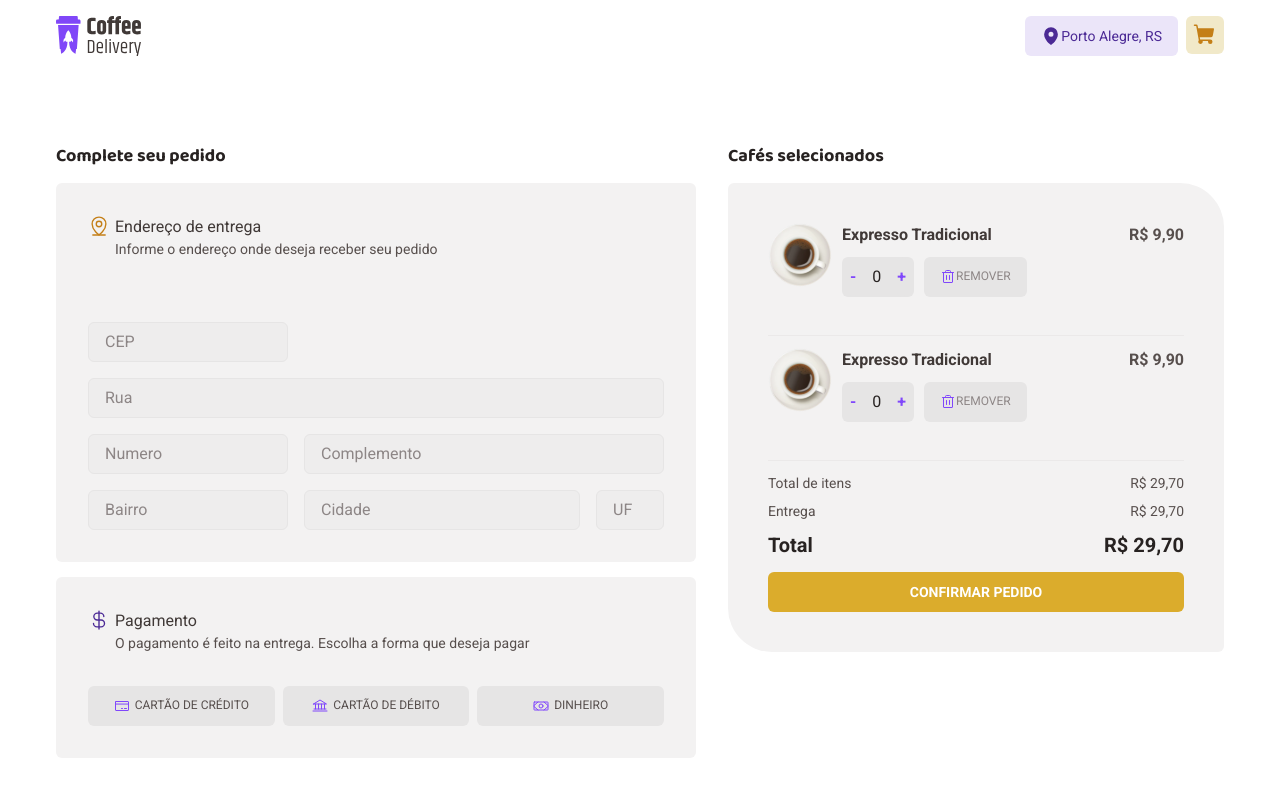
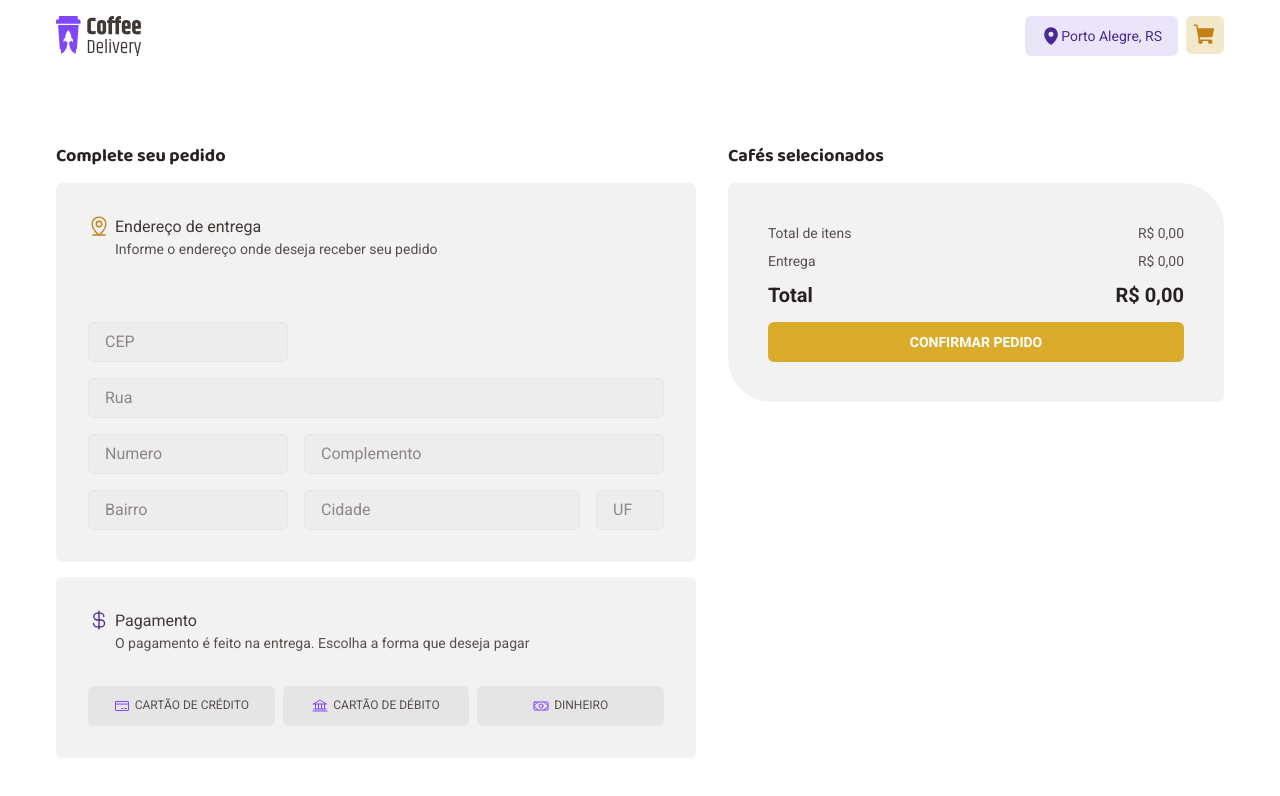
Before and after one commit to joaovictor3g/coffee-delivery, a Next.js app: page /cart in a window 1280 px wide. Shown: the top 796 px of the page. Built offline with nearby package versions, Linux system fonts and the light colour scheme.

Commit message:
fix: add to cart

```diff
--- a/src/@types/index.ts
+++ b/src/@types/index.ts
@@ -6,3 +6,7 @@ export interface Coffee {
   img: string;
   types: string[];
 }
+
+export interface Cart extends Coffee {
+  amount: number;
+}
--- a/src/components/pages/Cart/SectionCart.tsx
+++ b/src/components/pages/Cart/SectionCart.tsx
@@ -1,7 +1,19 @@
 import { CoffeeMinimalBox } from "@/components/shared/CoffeeMinimalBox";
+import { useCart } from "@/hooks/useCart";
 import { VStack, Heading, HStack, Text, Button } from "@chakra-ui/react";
 
 export function SectionCart() {
+  const { data } = useCart();
+
+  const totalPrice = new Intl.NumberFormat("pt-BR", {
+    style: "currency",
+    currency: "BRL",
+  }).format(
+    data
+      .map((item) => item.amount * item.value)
+      .reduce((acc, price) => acc + price, 0)
+  );
+
   return (
     <VStack as="section" flex="1" spacing="15px" align="start">
       <Heading fontSize="1.125rem">Cafés selecionados</Heading>
@@ -14,8 +26,9 @@ export function SectionCart() {
         p={10}
         borderRadius="6px 44px"
       >
-        <CoffeeMinimalBox />
-        <CoffeeMinimalBox />
+        {data.map((cartItem) => (
+          <CoffeeMinimalBox key={cartItem.id} data={cartItem} />
+        ))}
 
         <VStack w="100%">
           <HStack justify="space-between" w="100%">
@@ -23,7 +36,7 @@ export function SectionCart() {
               Total de itens
             </Text>
             <Text fontSize="0.87rem" fontWeight="400" color="gray.600">
-              R$ 29,70
+              {totalPrice}
             </Text>
           </HStack>
 
@@ -32,7 +45,7 @@ export function SectionCart() {
               Entrega
             </Text>
             <Text fontSize="0.87rem" fontWeight="400" color="gray.600">
-              R$ 29,70
+              {totalPrice}
             </Text>
           </HStack>
 
@@ -41,7 +54,7 @@ export function SectionCart() {
               Total
             </Text>
             <Text fontSize="1.25rem" fontWeight="700">
-              R$ 29,70
+              {totalPrice}
             </Text>
           </HStack>
         </VStack>
--- a/src/components/shared/AmountInput.tsx
+++ b/src/components/shared/AmountInput.tsx
@@ -1,6 +1,11 @@
 import { HStack, Button, Input, Text } from "@chakra-ui/react";
 
-export function AmountInput() {
+interface AmountInputProps {
+  onChange(value: number): void;
+  value: number;
+}
+
+export function AmountInput({ onChange, value }: AmountInputProps) {
   return (
     <HStack
       bg="gray.300"
@@ -16,13 +21,15 @@ export function AmountInput() {
         color="purple.200"
         p={0}
         minW="initial"
+        onClick={() => onChange(-1)}
       >
         {"-"}
       </Button>
       <Text color="gray.800" fontSize="1rem">
-        0
+        {value}
       </Text>
       <Button
+        onClick={() => onChange(1)}
         variant="unstyled"
         bg="inherit"
         color="purple.200"
--- a/src/components/shared/CoffeeMinimalBox.tsx
+++ b/src/components/shared/CoffeeMinimalBox.tsx
@@ -1,3 +1,5 @@
+import { Cart } from "@/@types";
+import { useCart } from "@/hooks/useCart";
 import {
   Flex,
   Image,
@@ -11,7 +13,13 @@ import {
 import { Trash } from "phosphor-react";
 import { AmountInput } from "./AmountInput";
 
-export function CoffeeMinimalBox() {
+interface CoffeeMinimanlBoxProps {
+  data: Cart;
+}
+
+export function CoffeeMinimalBox({ data }: CoffeeMinimanlBoxProps) {
+  const { onRemove, onAdd } = useCart();
+
   return (
     <VStack w="100%">
       <Flex gap="10px" mb="30px" w="100%">
@@ -19,15 +27,22 @@ export function CoffeeMinimalBox() {
         <Box w="100%">
           <Flex justify="space-between" mb="10px">
             <Text fontWeight="700" fontSize="1rem" color="gray.700">
-              Expresso Tradicional
+              {data.name}
             </Text>
             <Text fontWeight="700" fontSize="1rem" color="gray.600">
-              R$ 9,90
+              R$ {data.value}
             </Text>
           </Flex>
           <Flex align="center" gap="10px">
-            <AmountInput />
-            <Button bg="gray.300" _hover={{ bg: "gray.400" }}>
+            <AmountInput
+              onChange={(value) => onAdd({ ...data, amount: value })}
+              value={data.amount}
+            />
+            <Button
+              onClick={() => onRemove(data)}
+              bg="gray.300"
+              _hover={{ bg: "gray.400" }}
+            >
               <Icon as={Trash} color="purple.200" w="16px" h="16px" />
               <Text fontSize="0.75rem" color="gray.500" fontWeight="400">
                 REMOVER
--- /dev/null
+++ b/src/contexts/CartContext.tsx
@@ -0,0 +1,49 @@
+import { Cart } from "@/@types";
+import { get, set } from "@/utils/localStorage";
+import { createContext, ReactNode, useEffect, useState } from "react";
+
+interface CartContextProviderProps {
+  children: ReactNode;
+}
+
+interface CartContextData {
+  data: Cart[];
+  onAdd(item: Cart): void;
+  onRemove(item: Cart): void;
+}
+
+const KEY = "@coffee-delivery";
+
+export const CartContext = createContext({} as CartContextData);
+
+export function CartContextProvider({ children }: CartContextProviderProps) {
+  const [data, setData] = useState<Cart[]>([]);
+
+  function onAdd(cartItem: Cart) {
+    const alreadyExists = data.find((d) => d.id === cartItem.id);
+    if (alreadyExists) {
+      alreadyExists.amount = cartItem.amount;
+    } else {
+      const cartItems = [...data, cartItem];
+      setData(cartItems);
+      set(KEY, cartItems);
+    }
+  }
+
+  function onRemove(cartItem: Cart) {
+    const newData = data.filter((d) => d.id !== cartItem.id);
+    setData(newData);
+    set(KEY, newData);
+  }
+
+  useEffect(() => {
+    const localStorageData = get<Cart[]>(KEY);
+    setData(localStorageData);
+  }, []);
+
+  return (
+    <CartContext.Provider value={{ data, onAdd, onRemove }}>
+      {children}
+    </CartContext.Provider>
+  );
+}
--- /dev/null
+++ b/src/hooks/useCart.ts
@@ -0,0 +1,6 @@
+import { CartContext } from "@/contexts/CartContext";
+import { useContext } from "react";
+
+export function useCart() {
+  return useContext(CartContext);
+}
--- a/src/pages/_app.tsx
+++ b/src/pages/_app.tsx
@@ -4,14 +4,17 @@ import type { AppProps } from "next/app";
 import { theme } from "@/styles/theme";
 import { Header } from "@/components/layout/Header";
 import { Page } from "@/components/layout/Page";
+import { CartContextProvider } from "@/contexts/CartContext";
 
 function MyApp({ Component, pageProps }: AppProps) {
   return (
     <ChakraProvider theme={theme}>
-      <Page>
-        <Header />
-        <Component {...pageProps} />
-      </Page>
+      <CartContextProvider>
+        <Page>
+          <Header />
+          <Component {...pageProps} />
+        </Page>
+      </CartContextProvider>
     </ChakraProvider>
   );
 }
--- /dev/null
+++ b/src/utils/localStorage.ts
@@ -0,0 +1,10 @@
+export function set<T>(key: string, payload: T[]) {
+  console.log({ payload });
+  localStorage.setItem(key, JSON.stringify(payload));
+  return;
+}
+
+export function get<T>(key: string): T {
+  const localStorageData = localStorage.getItem(key) ?? "[]";
+  return JSON.parse(localStorageData);
+}
```
Also changed, not shown: src/components/shared/CoffeeBox.tsx (+18 -3 lines).
